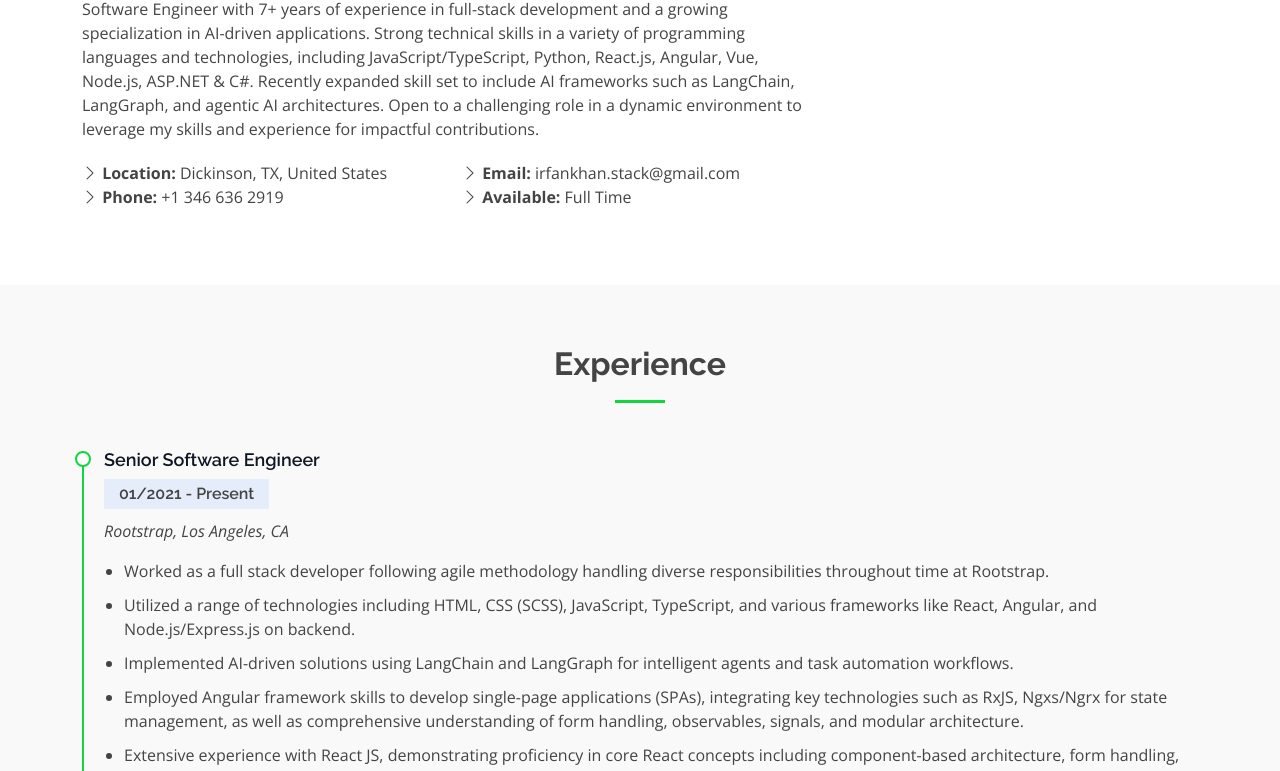
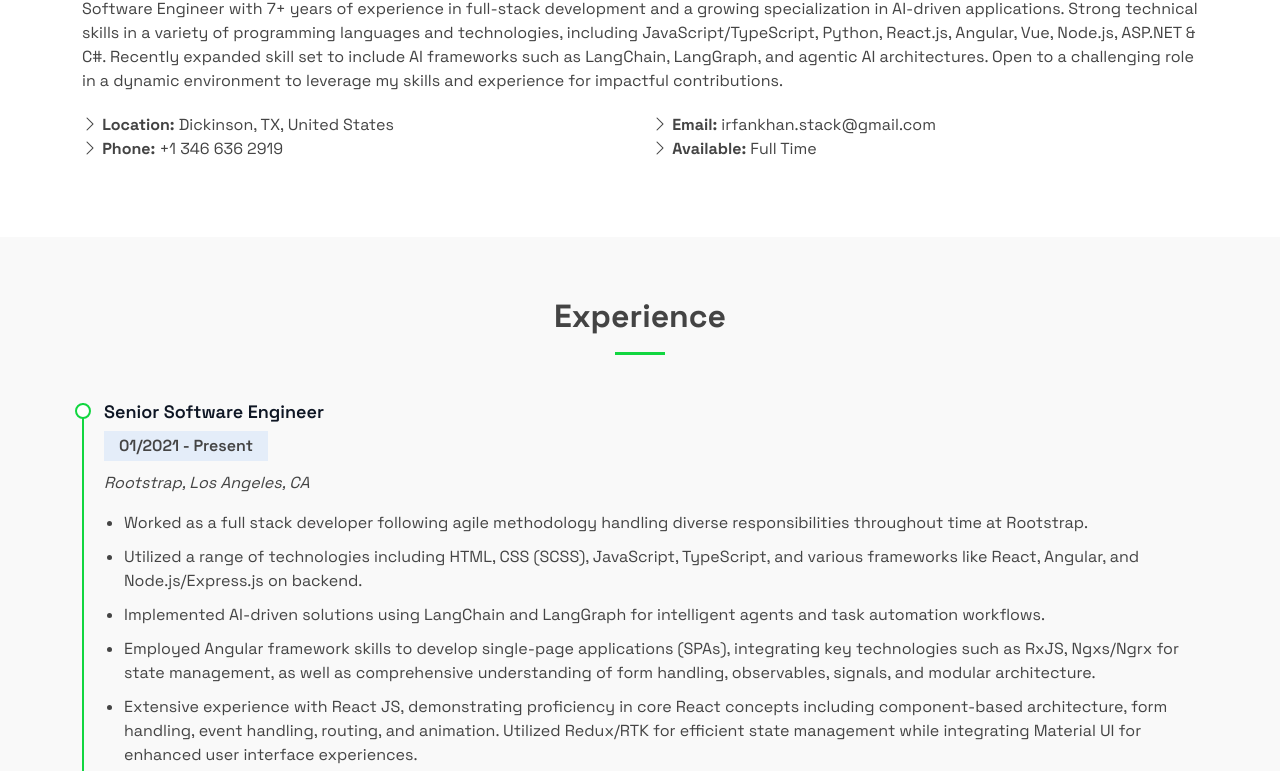
Before and after one commit to Irfanaftabk/irfanaftabk.github.io, a plain HTML site: page index.html in a window 1280 px wide. Shown: the part 594-1365 px from the top of the page. Drawn offline with nearby package versions, Linux system fonts and the light colour scheme.

Commit message:
Updated Fonts

```diff
--- a/index.html
+++ b/index.html
@@ -41,8 +41,12 @@
       /*--------------------------------------------------------------
     # General
     --------------------------------------------------------------*/
+      @font-face {
+        font-family: "Space Grotesk";
+        src: url("assets/SpaceGrotesk.ttf") format("truetype");
+      }
       body {
-        font-family: "Open Sans", sans-serif;
+        font-family: "Space Grotesk", sans-serif;
         color: #444444;
         background-color: #f8f9fa;
       }
@@ -53,7 +57,7 @@
       h4,
       h5,
       h6 {
-        font-family: "Raleway", sans-serif;
+        font-family: "Space Grotesk", sans-serif;
       }
 
       a {
@@ -425,7 +429,7 @@
         </div>
 
         <div class="row">
-          <div class="col-lg-8 pt-4 pt-lg-0 content">
+          <div class="col-lg-12 pt-4 pt-lg-0 content">
             <h3>Software Engineer</h3>
             <p>
               Software Engineer with 7+ years of experience in full-stack
```
Also changed, not shown: assets/SpaceGrotesk.ttf (added).
